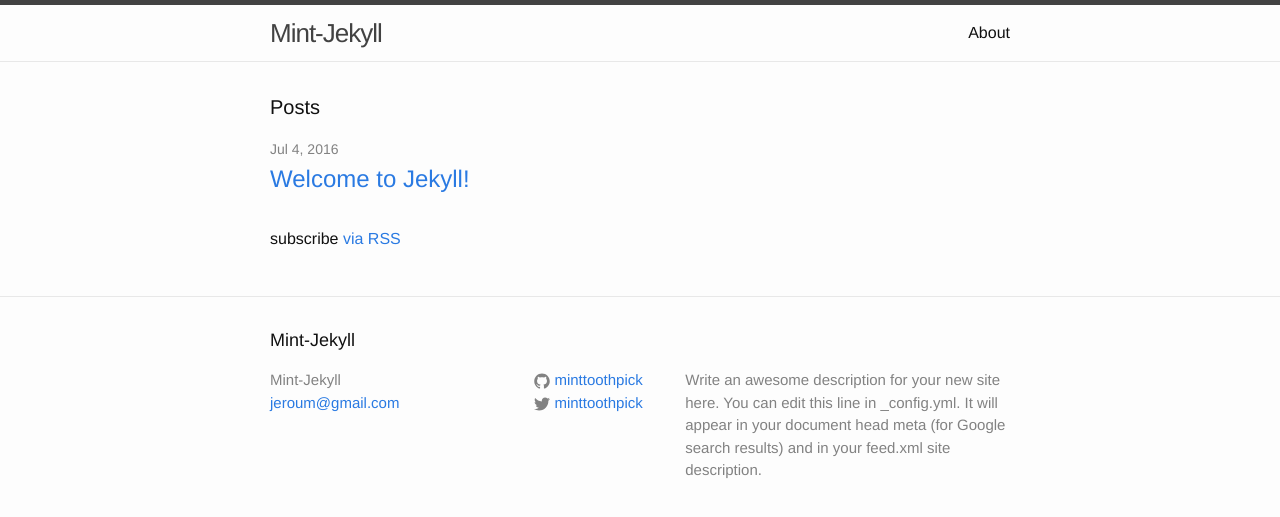
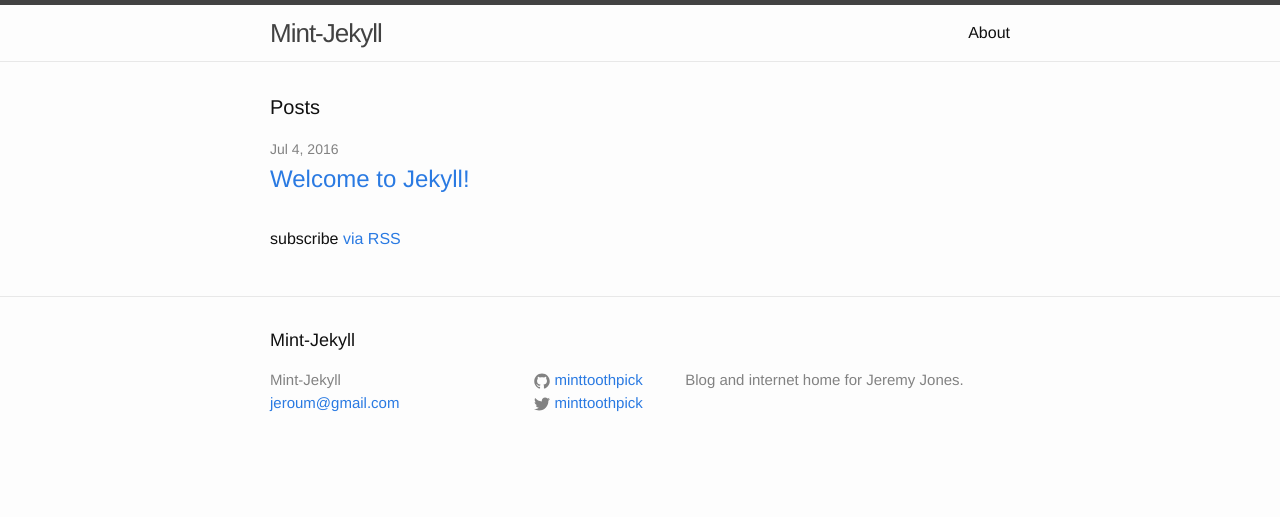
Before and after one commit to minttoothpick/tbor-jekyll, a Jekyll site: the page built from index.html, in a window 1280 px wide. Shown: the top 517 px of the page. Built offline with Jekyll 4.4.1, drawn with Linux system fonts in a browser that asks for light colours.

Commit message:
Add timezone

```diff
--- a/_config.yml
+++ b/_config.yml
@@ -1,19 +1,12 @@
-# Welcome to Jekyll!
-#
-# This config file is meant for settings that affect your whole blog, values
-# which you are expected to set up once and rarely need to edit after that.
-# For technical reasons, this file is *NOT* reloaded automatically when you use
-# 'jekyll serve'. If you change this file, please restart the server process.
-
 # Site settings
 title: Mint-Jekyll
+author: Jeremy Jones
+username: minttoothpick
 email: jeroum@gmail.com
-description: > # this means to ignore newlines until "baseurl:"
-  Write an awesome description for your new site here. You can edit this
-  line in _config.yml. It will appear in your document head meta (for
-  Google search results) and in your feed.xml site description.
-baseurl: "" # the subpath of your site, e.g. /blog
-url: "http://yourdomain.com" # the base hostname & protocol for your site
+description: "Blog and internet home for Jeremy Jones."
+tagline: "Brief tagline"
+baseurl: ""
+url: ""
 twitter_username: minttoothpick
 github_username:  minttoothpick
 timezone: America/New_York
```
